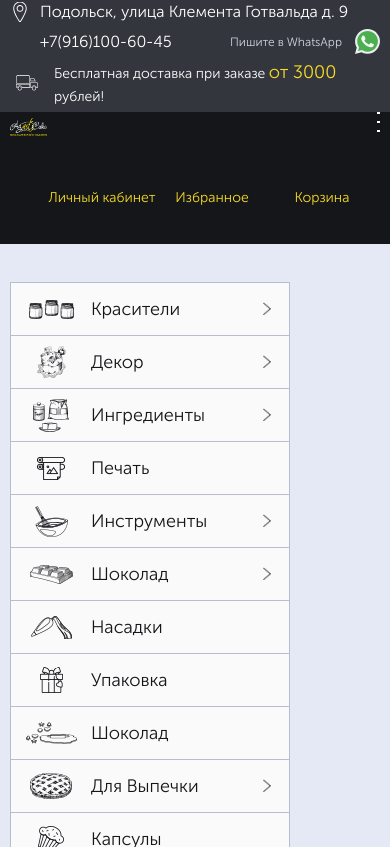
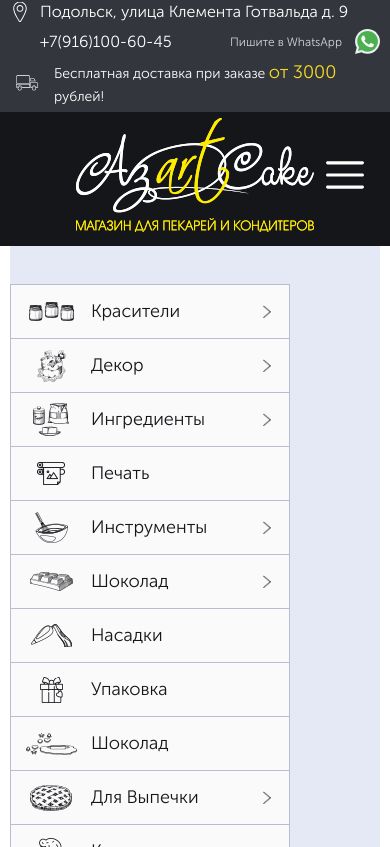
Before and after one commit to algo-inc/azart-cake, a PHP site: page / in a window 390 px wide; the page is wider, and only the part inside the window is pictured. Shown: the top 847 px of that part. Run offline with PHP 8.4, Linux system fonts and the light colour scheme; grey boxes are pictures that could not be loaded.

Commit message:
super navigation

```diff
--- a/catalog.html
+++ b/catalog.html
@@ -1472,7 +1472,6 @@
 </script>
 <script>
     productImagesSlider();
-    dropDownNav();
 </script>
 </body>
 </html>
--- a/index.html
+++ b/index.html
@@ -9,8 +9,8 @@
     <link rel="stylesheet" href="https://unpkg.com/swiper/swiper-bundle.min.css"/>
     <link rel="stylesheet" href="./styles/style.css">
     <title>Document</title>
+    <script src="/js/jquery-3.6.0.min.js"></script>
     <script src="/js/functions.js"></script>
-    <script src="/js/jquery-3.6.0.min.js"></script>
     <script src="/js/up-btn.js"></script>
 </head>
 <body>
@@ -85,6 +85,11 @@
             <a href="/">
                 <img src="/img/logo.png" alt="">
             </a>
+            <button class="burger"
+                    onclick="$(this).toggleClass('active');$('.nav-and-search').toggleClass('active'); $('.favorites').toggleClass('active')">
+                <img class="burger-icon" src="/img/icons/menu.svg">
+                <img class="close-icon" src="/img/icons/close.svg">
+            </button>
         </div>
         <div class="nav-and-search">
             <form class="search" action="">
@@ -131,14 +136,11 @@
                 <span class="name">Корзина</span>
             </a>
         </div>
-        <div class="header-burger" onclick="$(this).toggleClass('active');$('.nav-and-search').toggleClass('active');">
-            <span></span>
-        </div>
     </div>
 </header>
-<div class="navigation">
-    <div class="container">
-        <nav class="main-nav drop-out-nav">
+<div class="container">
+    <div class="navigation">
+        <nav id="main-nav" class="main-nav drop-out-nav">
             <div class="item has-sub-items">
                 <a href="">
                     <div class="image-wrapper">
@@ -1278,8 +1280,8 @@
                     </div>
                 </div>
             </div>
-            <div class="swiper-button-prev"><img  class="prev" src="/img/arrow-left.png" alt=""></div>
-            <div class="swiper-button-next"><img  class="next" src="/img/arrow-right.png" alt=""></div>
+            <div class="swiper-button-prev"><img class="prev" src="/img/arrow-left.png" alt=""></div>
+            <div class="swiper-button-next"><img class="next" src="/img/arrow-right.png" alt=""></div>
         </div>
         <button class="slider-btn">Оставить отзыв</button>
     </div>
--- a/js/functions.js
+++ b/js/functions.js
@@ -39,10 +39,28 @@ function decrementCount(button) {
     price.innerHTML = count * oneProductPrice + ' р.';
 }
 
-function dropDownNav() {
-    $('.list-nav > .item.has-sub-items').click(function (e) {
-        if (e.target.tagName !== 'A') {
-            $(this).toggleClass('active');
-        }
+
+function changeDropOutNavToListNavInMobileDevices() {
+    var nav = $('#main-nav');
+    var width = $(window).width();
+    nav.removeClass('list-nav');
+    nav.removeClass('drop-out-nav');
+    if (width <= 1024) {
+        nav.addClass('list-nav')
+    } else {
+        nav.addClass('drop-out-nav');
+    }
+}
+
+$(document).on('click', '.list-nav > .item.has-sub-items', function (e) {
+    if (e.target.tagName !== 'A') {
+        $(this).toggleClass('active');
+    }
+});
+
+$(document).ready(function () {
+    changeDropOutNavToListNavInMobileDevices();
+    $(window).resize(function () {
+        changeDropOutNavToListNavInMobileDevices();
     });
-}
+});
--- a/styles/style.css
+++ b/styles/style.css
@@ -222,40 +222,33 @@ a:hover {
   justify-content: space-between;
   align-items: flex-start;
 }
-.header .container .header-burger {
+@media (max-width: 1024px) {
+  .header .container {
+    flex-direction: column;
+  }
+}
+.header .container .burger {
   display: none;
 }
-@media (max-width: 768px) {
-  .header .container .header-burger {
+@media (max-width: 1024px) {
+  .header .container .burger {
+    max-width: 50px;
     display: block;
-    position: relative;
-    width: 30px;
-    height: 20px;
-  }
-  .header .container .header-burger span {
+    appearance: none;
+    background: none;
+    border: none;
     position: absolute;
-    background: white;
-    left: 0;
-    width: 100%;
-    height: 2px;
-    top: 9px;
-  }
-  .header .container .header-burger:after {
-    content: "";
-    position: absolute;
-    background: white;
-    width: 100%;
-    height: 2px;
-    bottom: 0;
-  }
-  .header .container .header-burger:before {
-    content: "";
-    position: absolute;
-    background: white;
-    width: 100%;
-    height: 2px;
-    top: 0;
-  }
+    right: 20px;
+  }
+}
+.header .container .burger img {
+  display: none;
+}
+.header .container .burger.active .close-icon {
+  display: block;
+}
+.header .container .burger:not(.active) .burger-icon {
+  display: block;
 }
 .header .logo {
   margin-top: 6px;
@@ -267,6 +260,18 @@ a:hover {
   height: auto;
   width: 100%;
 }
+@media (max-width: 1024px) {
+  .header .logo {
+    display: flex;
+    justify-content: space-between;
+    width: 100%;
+    max-width: 100%;
+    align-items: center;
+  }
+  .header .logo a {
+    margin: 0 auto;
+  }
+}
 .header .nav-and-search {
   margin-top: 22px;
   max-width: 578px;
@@ -274,9 +279,13 @@ a:hover {
   margin-left: 25px;
   margin-right: 25px;
 }
-@media (max-width: 768px) {
+@media (max-width: 1024px) {
   .header .nav-and-search {
-    display: none;
+    order: 2;
+    margin: 0 auto;
+  }
+  .header .nav-and-search:not(.active) {
+    display: none !important;
   }
 }
 .header .nav-and-search .nav {
@@ -284,6 +293,15 @@ a:hover {
   justify-content: space-around;
   flex-direction: row;
   margin-top: 17px;
+}
+@media (max-width: 1024px) {
+  .header .nav-and-search .nav {
+    flex-direction: column;
+  }
+  .header .nav-and-search .nav a {
+    font-size: 20px;
+    margin-bottom: 10px;
+  }
 }
 .header .nav-and-search a {
   text-decoration: none;
@@ -338,6 +356,15 @@ a:hover {
   flex: 1;
   width: 100%;
   margin: 10px 0;
+}
+@media (max-width: 1024px) {
+  .header .favorites {
+    order: 1;
+    justify-content: center;
+  }
+  .header .favorites:not(.active) {
+    display: none !important;
+  }
 }
 .header .favorites a {
   display: flex;
```
Also changed, not shown: styles/components/header.scss (+60 -34 lines), img/icons/close.svg (added), img/icons/menu.svg (added), 1 other file.
